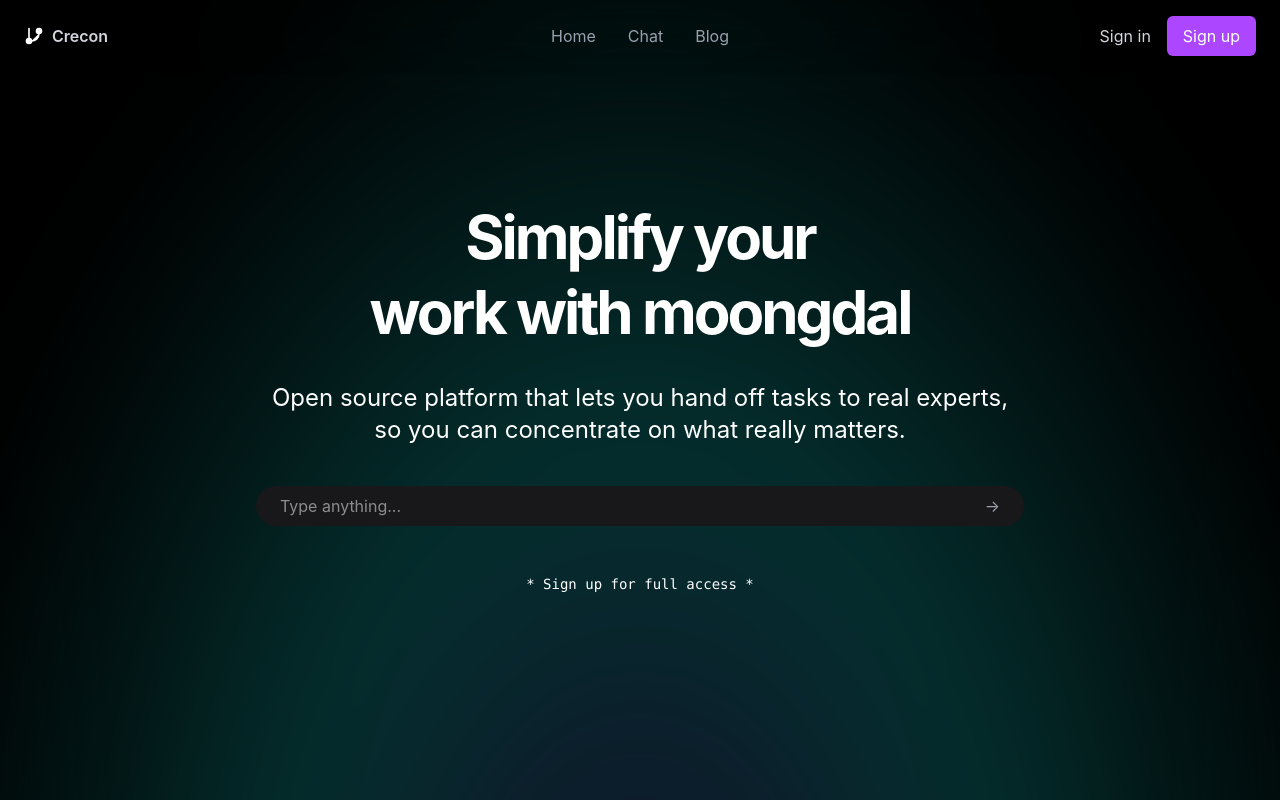
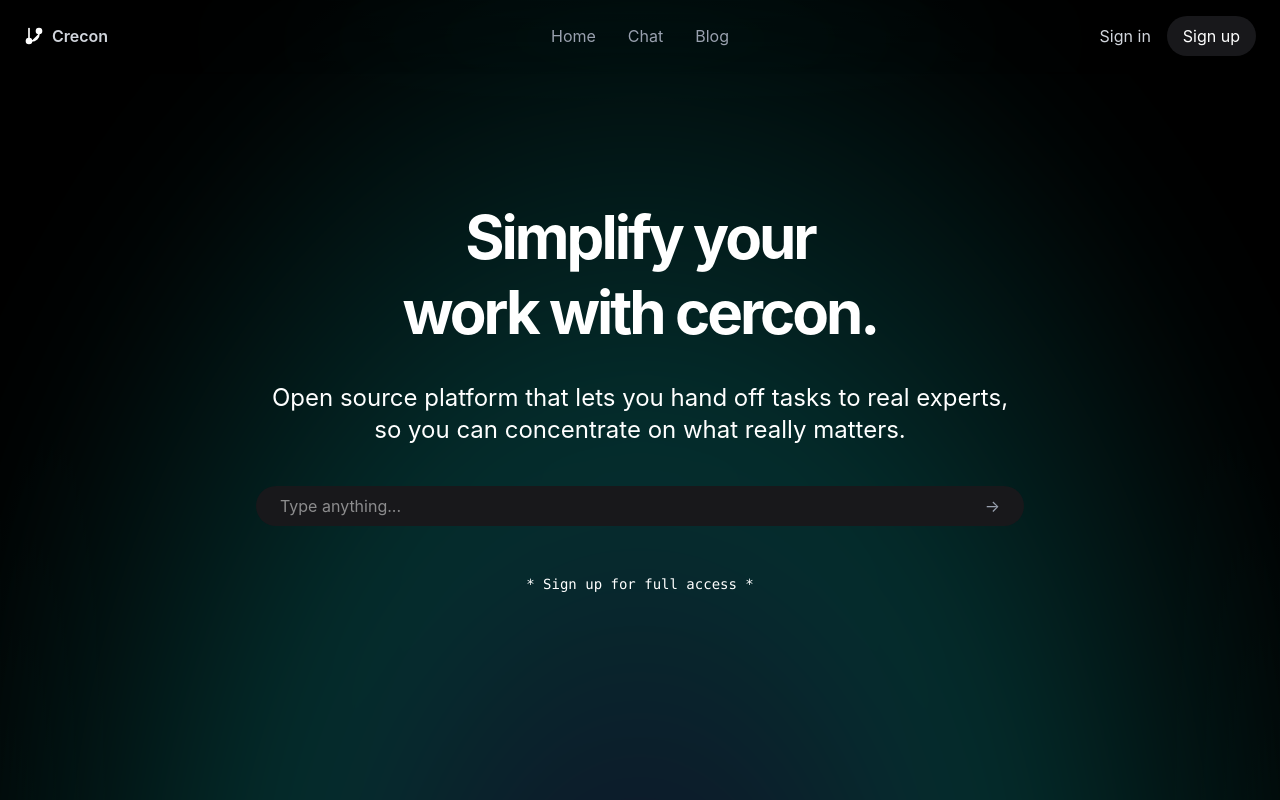
Before and after one commit to avikkk19/crecon, a React (Vite) app: page / in a window 1280 px wide. Shown: the top 800 px of the page. Built offline with nearby package versions, Linux system fonts and the light colour scheme; no server answers.

Commit message:
refined heroSection ui

```diff
--- a/src/components/HeroSection.jsx
+++ b/src/components/HeroSection.jsx
@@ -64,7 +64,7 @@ const HeroSection = () => {
 
               Simplify your
               <br />
-              work with moongdal
+              work with cercon.
             </h1>
             <div className="max-w-4xl mx-auto">
               <p className="text-2xl sm:text-2xl mb-6 hover:text-zinc-300 hover:underline decoration-4 decoration-zinc-600 ">
--- a/src/components/Navbar.jsx
+++ b/src/components/Navbar.jsx
@@ -214,7 +214,7 @@ const Navbar = () => {
                 </a>
                 <a
                   href="/signup"
-                  className="bg-purple-500 text-white px-4 py-2 rounded-md hover:bg-purple-500"
+                  className="bg-zinc-900 text-white px-4 py-2 rounded-full hover:bg-zinc-500"
                 >
                   Sign up
                 </a>
```
